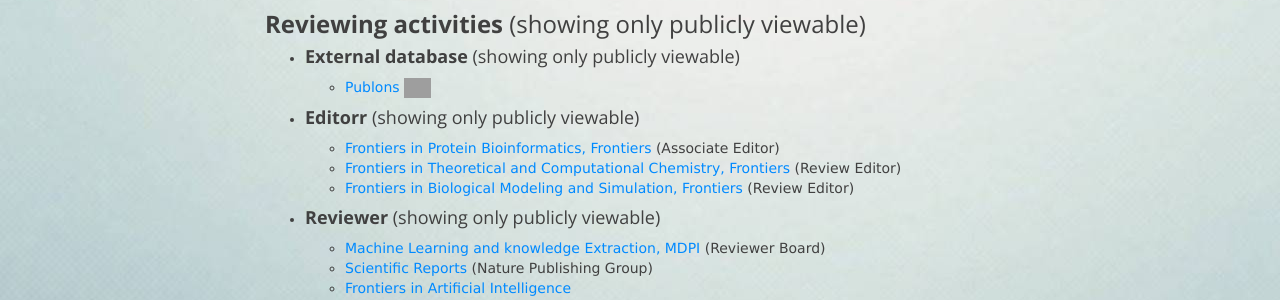
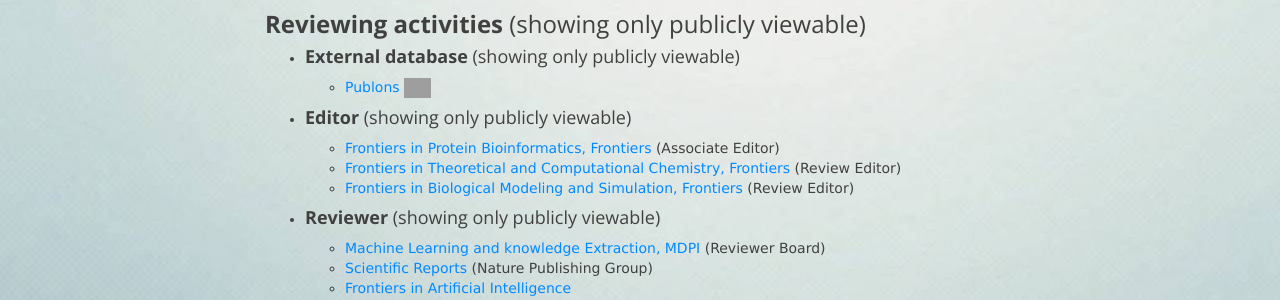
Before and after one commit to debsindhu/debsindhu.github.io, a Jekyll site: the page built from proffesional_involvement.md, in a window 1280 px wide and 900 px high. Shown: the part 399-699 px from the top of the window. Built offline with Jekyll 4.4.1, drawn with Linux system fonts in a browser that asks for light colours; nearby versions of some CDN libraries; grey boxes are pictures that could not be loaded.

Commit message:
Update proffesional_involvement.md

```diff
--- a/proffesional_involvement.md
+++ b/proffesional_involvement.md
@@ -9,7 +9,7 @@ use-site-title: true
 * #### **External database** (showing only publicly viewable)
     - [Publons](https://publons.com/researcher/1194490/debsindhu-bhowmik/) <a href="https://publons.com/researcher/1194490/debsindhu-bhowmik/" target="_blank"><img src="https://upload.wikimedia.org/wikipedia/commons/f/f0/Publons_logo.png" height="20"></a>
 
-* #### **Editorr** (showing only publicly viewable)
+* #### **Editor** (showing only publicly viewable)
     - [Frontiers in Protein Bioinformatics, Frontiers](https://www.frontiersin.org/journals/bioinformatics/sections/protein-bioinformatics) (Associate Editor)
     - [Frontiers in Theoretical and Computational Chemistry, Frontiers](https://www.frontiersin.org/journals/chemistry/sections/theoretical-and-computational-chemistry) (Review Editor)
     - [Frontiers in Biological Modeling and Simulation, Frontiers](https://www.frontiersin.org/journals/molecular-biosciences/sections/biological-modeling-and-simulation) (Review Editor)
```
